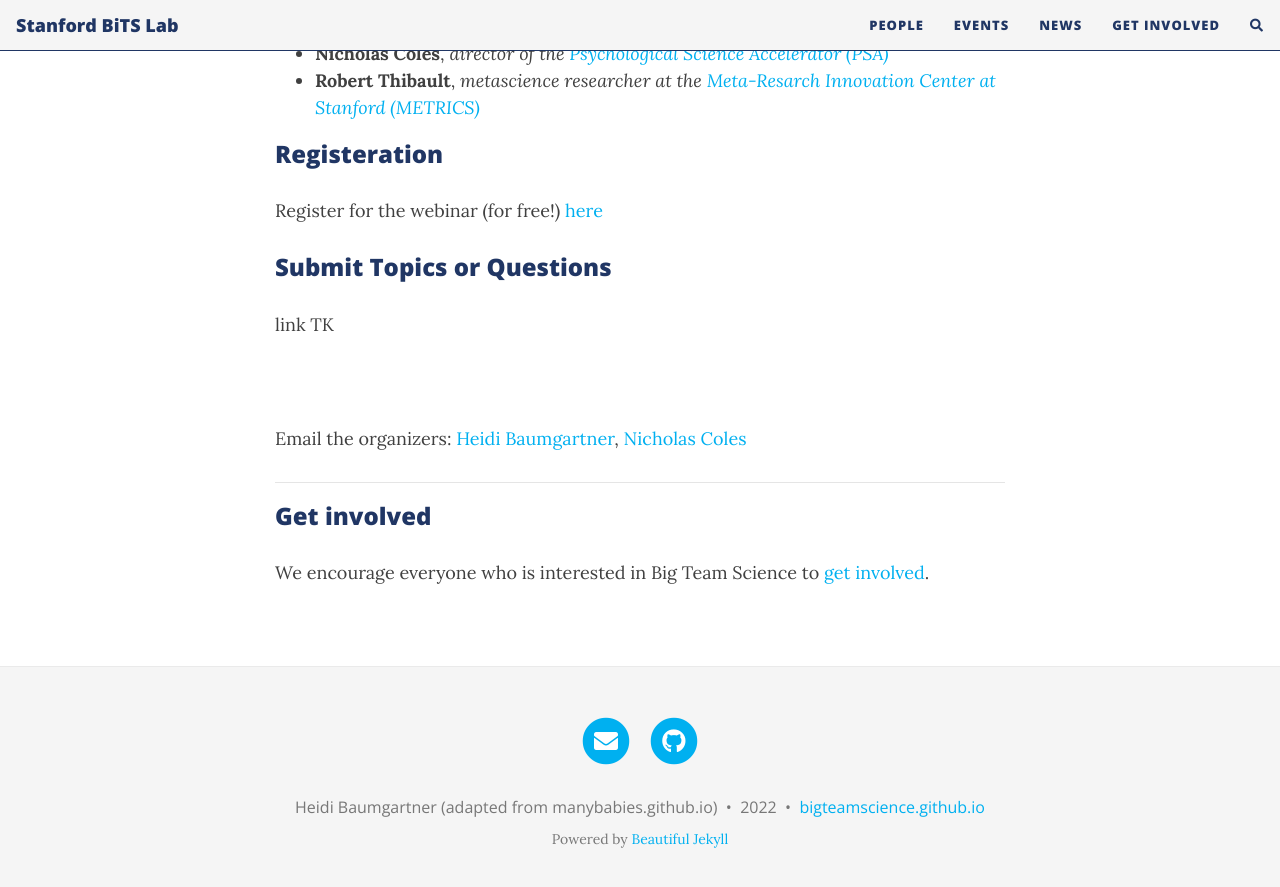
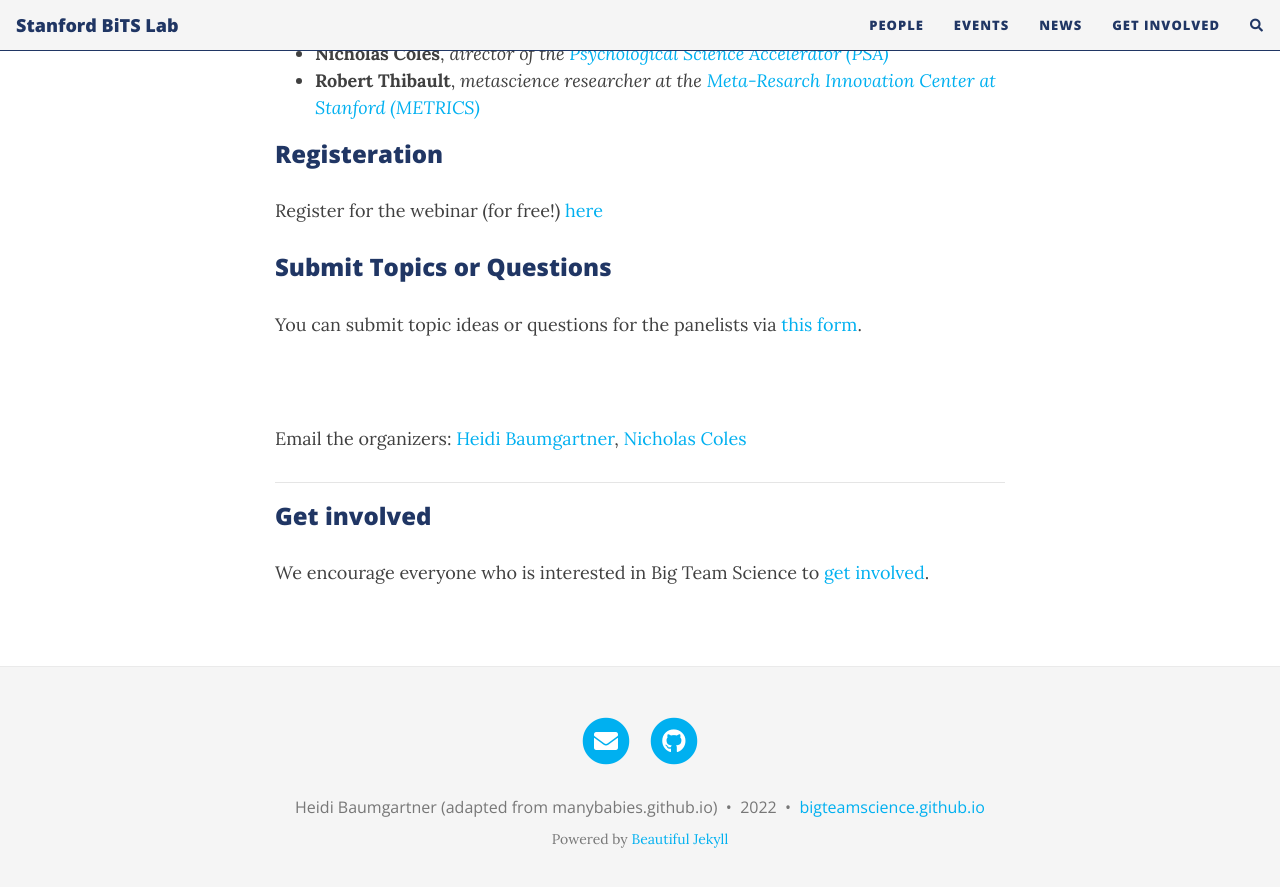
Before and after one commit to heidibaum/bigteamsciencelab.github.io, a Jekyll site: the page built from events.md, in a window 1280 px wide and 900 px high, scrolled down 1181 px. Shown: the top 887 px of the window. Built offline with Jekyll 4.4.1, drawn with Linux system fonts in a browser that asks for light colours; nearby versions of some CDN libraries; comment, search, counter and statistics services are not loaded.

Commit message:
Update events.md

```diff
--- a/events.md
+++ b/events.md
@@ -27,7 +27,7 @@ Register for the webinar (for free!) [here](https://stanford.zoom.us/webinar/reg
 
 ### Submit Topics or Questions
 
-link TK
+You can submit topic ideas or questions for the panelists via [this form](https://docs.google.com/forms/d/1RP7CUhvZen913jeiVQFJCo643-vqGm5JOdwn9qwbs5A/edit).
 
 <br>
 
```
